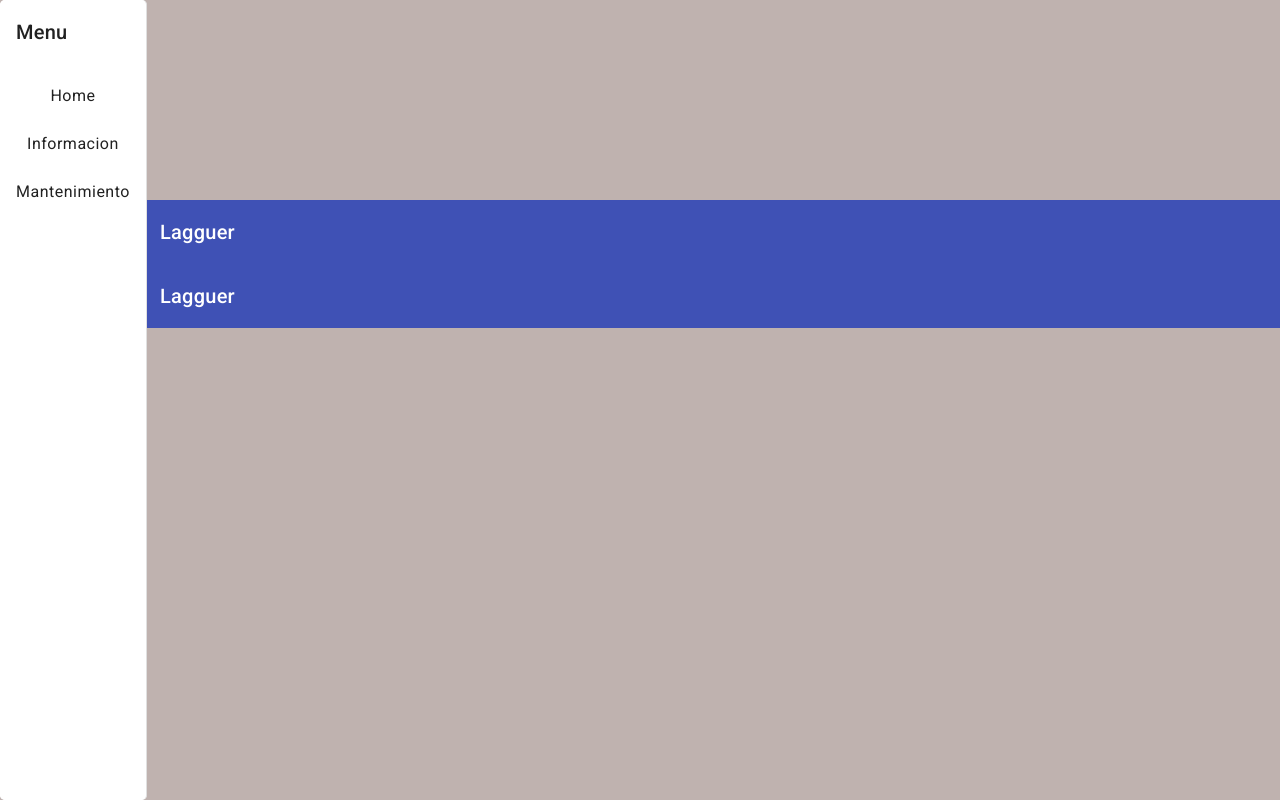
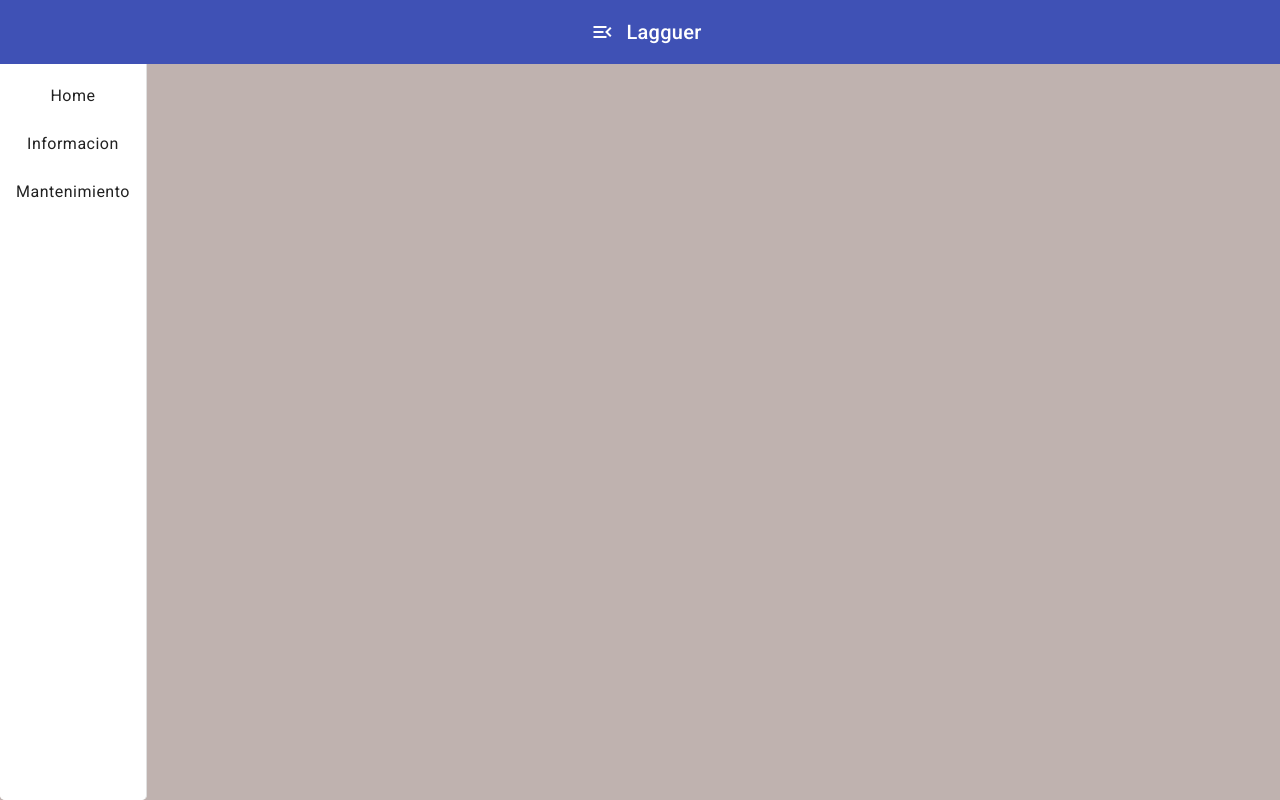
Before and after one commit to Lagguer96/Lagguer, an Angular app: page /siderbar-view in a window 1280 px wide. Built offline with nearby package versions, Linux system fonts and the light colour scheme.

Commit message:
Sidenav_changed

```diff
--- a/src/app/Components/pagina-principal/pagina-principal.component.css
+++ b/src/app/Components/pagina-principal/pagina-principal.component.css
@@ -1,5 +1,6 @@
 .grid-container {
   margin: 20px;
+
 }
 
 .dashboard-card {
--- a/src/app/Components/pagina-principal/pagina-principal.component.html
+++ b/src/app/Components/pagina-principal/pagina-principal.component.html
@@ -1,3 +1,4 @@
+
 <div class="grid-container">
   <h1 class="mat-h1">Dashboard</h1>
   <mat-grid-list cols="2" rowHeight="350px">
--- a/src/app/Components/sidebar-view/sidebar-view.component.css
+++ b/src/app/Components/sidebar-view/sidebar-view.component.css
@@ -1,9 +1,14 @@
 .sidenav-container {
-  height: auto;
-  width: auto;
+  position: fixed;
+  top: 0;
+  left: 0;
+  right: 0;
+  bottom: auto;
+  z-index: 1000;
 }
 
 .sidenav {
+
   width: auto;
   border-radius: 5px;
   /* background-color: rgba(2,0,36,1); */
@@ -11,6 +16,9 @@
 
 .sidenav .mat-toolbar {
   background: inherit;
+  margin-left: auto;
+  margin-right: auto;
+  display: flex;
 }
 
 .mat-toolbar.mat-primary {
@@ -19,3 +27,26 @@
   z-index: 1;
 
 }
+
+.custom-toolbar {
+  text-align: center;
+}
+
+.horizontal-toolbar {
+  display: flex;
+  justify-content: center;
+  align-items: center;
+}
+
+.horizontal-toolbar .mat-toolbar {
+  background: inherit;
+  margin-left: auto;
+  margin-right: auto;
+  display: flex;
+}
+
+.custom-sidenav {
+  margin-left: auto;
+  margin-right: auto;
+  display: flex;
+}
--- a/src/app/Components/sidebar-view/sidebar-view.component.html
+++ b/src/app/Components/sidebar-view/sidebar-view.component.html
@@ -1,24 +1,20 @@
-<mat-sidenav-container class="sidenav-container">
-  <mat-sidenav #drawer class="sidenav" fixedInViewport
-      [attr.role]="(isHandset$ | async) ? 'dialog' : 'navigation'"
-      [mode]="(isHandset$ | async) ? 'over' : 'side'"
-      [opened]="(isHandset$ | async) === false">
-    <mat-toolbar>Menu</mat-toolbar>
-    <mat-nav-list>
-      <a mat-list-item href="/pagina-principal" >Home</a>
-      <a mat-list-item href="/information" >Informacion</a>
-      <a mat-list-item href="/maintenance-page" >Mantenimiento</a>
-    </mat-nav-list>
-  </mat-sidenav>
+<mat-sidenav #drawer class="sidenav custom-sidenav" [opened]="isSidenavOpen" mode="side" color="primary">
+  <mat-toolbar >Menu</mat-toolbar>
+  <mat-nav-list class="horizontal-nav-list">
+    <a mat-list-item href="/pagina-principal" >Home</a>
+    <a mat-list-item href="/information" >Informacion</a>
+    <a mat-list-item href="/maintenance-page" >Mantenimiento</a>
+  </mat-nav-list>
+</mat-sidenav>
+<mat-sidenav-container class="sidenav-container" >
   <mat-sidenav-content>
-    <mat-toolbar color="primary">
+    <mat-toolbar class="horizontal-toolbar" color="primary">
       <button
         type="button"
         aria-label="Toggle sidenav"
         mat-icon-button
-        (click)="drawer.toggle()"
-        *ngIf="isHandset$ | async">
-        <mat-icon aria-label="Side nav toggle icon">menu</mat-icon>
+        (click)="toggleSidenav()">
+        <mat-icon aria-label="Side nav toggle icon">{{ isSidenavOpen ? 'menu_open' : 'menu' }}</mat-icon>
       </button>
       <span>Lagguer</span>
     </mat-toolbar>
--- a/src/app/Components/sidebar-view/sidebar-view.component.ts
+++ b/src/app/Components/sidebar-view/sidebar-view.component.ts
@@ -1,6 +1,16 @@
-import { Component, inject } from '@angular/core';
+import { Component, NgModule, inject } from '@angular/core';
 import { BreakpointObserver, Breakpoints } from '@angular/cdk/layout';
 import { Observable, map } from 'rxjs';
+import { MatSidenavModule } from '@angular/material/sidenav';
+
+@NgModule({
+  imports: [
+    // ... otros imports ...
+    MatSidenavModule,
+  ],
+  // ... otros configuraciones ...
+})
+export class AppModule { }
 
 @Component({
   selector: 'app-sidebar-view',
@@ -14,4 +24,11 @@ export class SidebarViewComponent {
     );
 
   constructor(private breakpointObserver: BreakpointObserver) { }
+
+  isSidenavOpen = true; // Inicialmente, la barra lateral está abierta
+
+  // Método para abrir o cerrar la barra lateral
+  toggleSidenav() {
+    this.isSidenavOpen = !this.isSidenavOpen;
+  }
 }
```
